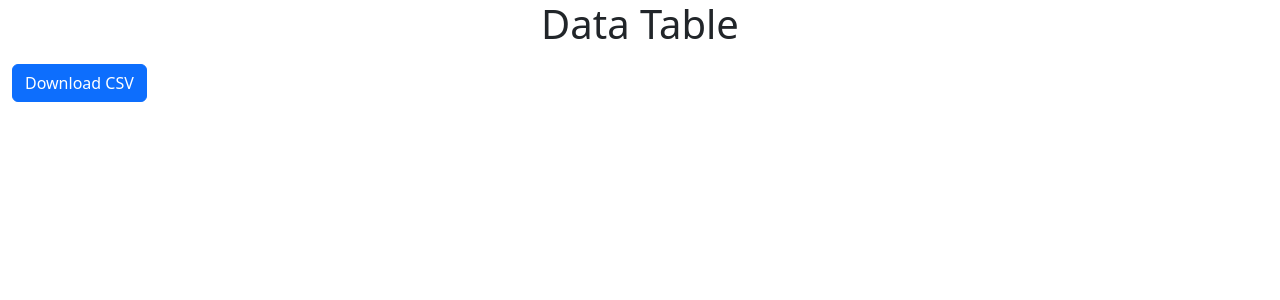
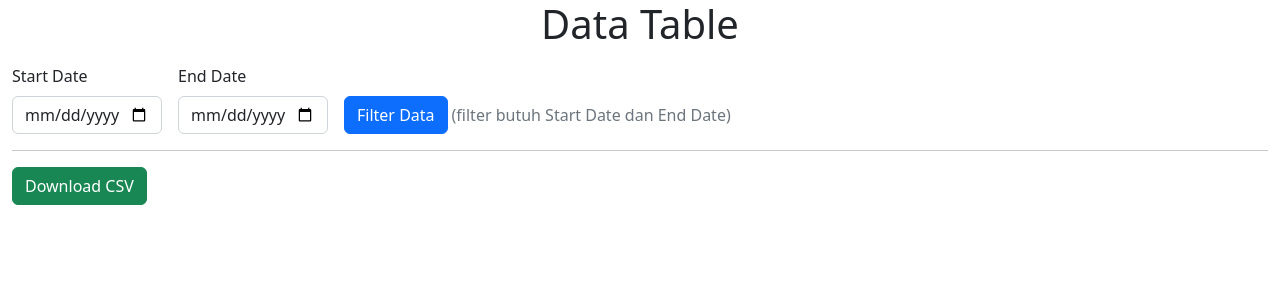
Before and after one commit to shoraid/flask-export-csv, a Flask app: page / in a window 1280 px wide. Shown: the top 300 px of the page. Run offline with Flask 3, Linux system fonts and the light colour scheme; data that the repository does not hold is empty.

Commit message:
feat: add filter by date

```diff
--- a/app.py
+++ b/app.py
@@ -5,68 +5,75 @@ import io
 
 app = Flask(__name__)
 
-# MySQL database connection configuration
+# Setting MySQL
 db_config = {
-    'host': 'localhost',
-    'user': 'root',
-    'password': 'root',
-    'database': 'apollo_laravel_api'
+    'host': 'localhost', # host database
+    'user': 'root', # username database
+    'password': 'root', # password database
+    'database': 'apollo_laravel_api' # nama database
 }
 
 @app.route('/')
 def index():
     try:
-        # Connect to the MySQL database
+        # Buat koneksi ke database
         conn = mysql.connector.connect(**db_config)
         cursor = conn.cursor()
 
-        # Fetch column names
+        # Ambil semua nama column
         cursor.execute("SHOW COLUMNS FROM users")
         columns = [column[0] for column in cursor.fetchall()]
 
-        # Fetch data from the database
-        cursor.execute("SELECT * FROM users")
+        # Ambil tanggal mulai dan akhir dari html
+        start_date = request.args.get('start_date')
+        end_date = request.args.get('end_date')
+
+        # Pilih semua data
+        query = "SELECT * FROM users"
+
+        # Jika tanggal mulai dan akhir ada, maka eksekusi query Between
+        if start_date and end_date:
+            # Tambahkan query untuk mengambil data berdasarkan rentang waktu
+            query = query + " WHERE created_at BETWEEN %s AND %s"
+
+            # Tambahkan jam untuk memastikan data terambil sesuai tanggal
+            start_date_with_time = start_date + ' 00:00:00'
+            end_date_with_time = end_date + ' 23:59:59'
+
+            # Gunakan method execute() untuk mengeksekusi query dengan tambahan parameter
+            cursor.execute(query, (start_date_with_time, end_date_with_time))
+        else:
+            # Gunakan method execute() untuk mengeksekusi query
+            cursor.execute(query)
+
+        # Ambil data dari database
         rows = cursor.fetchall()
 
-        return render_template('index.html', columns=columns, rows=rows)
+        # Ambil parameter download
+        download = request.args.get('download')
+
+        # Jika parameter download ada, eksekusi algoritma untuk export ke CSV
+        if download:
+            # Siapkan data CSV
+            output = io.StringIO()
+            writer = csv.writer(output) # Buat file CSV
+            writer.writerow([i[0] for i in cursor.description])  # Buat header berdasarkan column di database
+            writer.writerows(rows) # Masukkan data dari database ke CSV
+
+            # Kembalikan response dengan data CSV yang sudah selesai di proses
+            response = Response(output.getvalue(), mimetype='text/csv')
+            response.headers["Content-Disposition"] = "attachment; filename=data.csv"
+
+            return response
+
+        # render halaman HTML
+        return render_template('index.html', columns=columns, rows=rows, start_date=start_date, end_date=end_date)
 
     except mysql.connector.Error as err:
         return f"Error: {err}"
 
     finally:
-        # Close database connections
-        if 'conn' in locals():
-            conn.close()
-
-@app.route('/download_csv', methods=['POST'])
-def download_csv():
-    try:
-        # Connect to the MySQL database
-        conn = mysql.connector.connect(**db_config)
-        cursor = conn.cursor()
-
-        # Fetch data from the database
-        query = "SELECT * FROM users"
-        cursor.execute(query)
-        data = cursor.fetchall()
-
-        # Prepare CSV data
-        output = io.StringIO()
-        writer = csv.writer(output)
-        writer.writerow([i[0] for i in cursor.description])  # Write column headers
-        writer.writerows(data)
-
-        # Create a Flask response with CSV data
-        response = Response(output.getvalue(), mimetype='text/csv')
-        response.headers["Content-Disposition"] = "attachment; filename=data.csv"
-
-        return response
-
-    except mysql.connector.Error as err:
-        return f"Error: {err}"
-
-    finally:
-        # Close database connections
+        # Tutup koneksi ke database
         if 'conn' in locals():
             conn.close()
 
--- a/templates/index.html
+++ b/templates/index.html
@@ -10,8 +10,30 @@
     <div class="container-fluid">
         <h1 class="text-center">Data Table</h1>
 
-        <form action="/download_csv" method="post" class="my-3">
-            <button type="submit" class="btn btn-primary">Download CSV</button>
+        <form action="/" method="get" class="my-3 d-sm-flex gap-3">
+            <div class="mb-3 mb-sm-0" style="max-width: 150px;">
+                <label for="start_date" class="form-label">Start Date</label>
+                <input type="date" name="start_date" id="start_date" value="{{start_date}}" class="form-control">
+            </div>
+
+            <div class="mb-3 mb-sm-0" style="max-width: 150px;">
+                <label for="end_date" class="form-label">End Date</label>
+                <input type="date" name="end_date" value="{{end_date}}" class="form-control">
+            </div>
+
+            <div class="d-flex align-items-end">
+                <div class="d-sm-flex align-items-center gap-1">
+                    <button type="submit" class="btn btn-primary">Filter Data</button>
+                    <div class="text-secondary"> (filter butuh Start Date dan End Date)</div>
+                </div>
+            </div>
+        </form>
+
+        <hr>
+
+        <!-- Button download -->
+        <form action="/" method="get" class="my-3">
+            <button id="download" type="button" class="btn btn-success">Download CSV</button>
         </form>
 
         <div class="table-responsive">
@@ -35,5 +57,16 @@
             </table>
         </div>
     </div>
+
+    <!-- Algoritma untuk button download -->
+    <script>
+        // Jika button download di klik, maka berikan parameter download berupa nilai 1
+        // Jika parameter download tidak kosong, maka akan mentrigger pemrosesan export data ke CSV
+        document.getElementById('download').addEventListener('click', function() {
+            let searchParams = new URLSearchParams(window.location.search);
+            searchParams.set('download', 1);
+            window.location.search = searchParams.toString();
+        });
+    </script>
 </body>
 </html>
```
